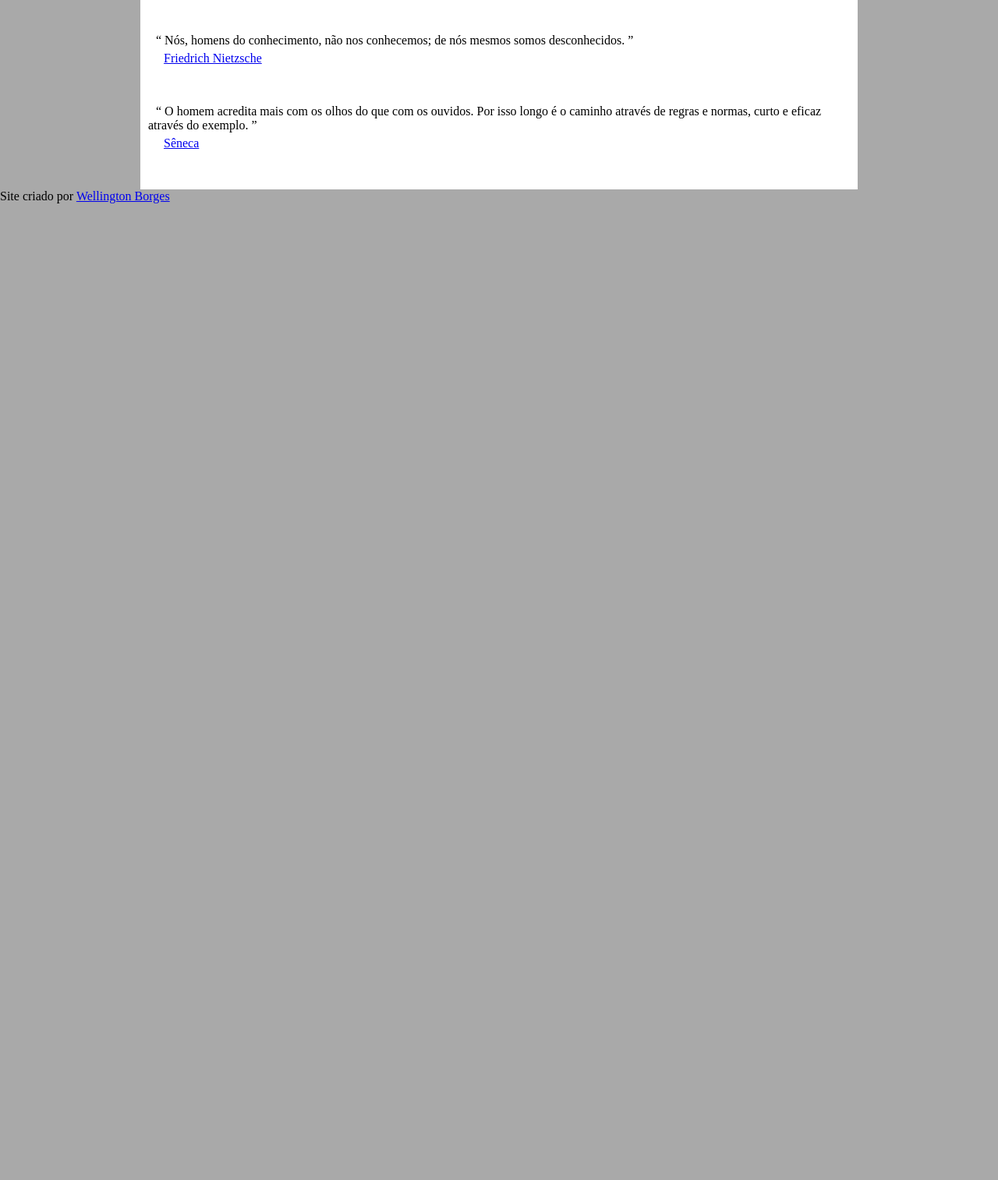
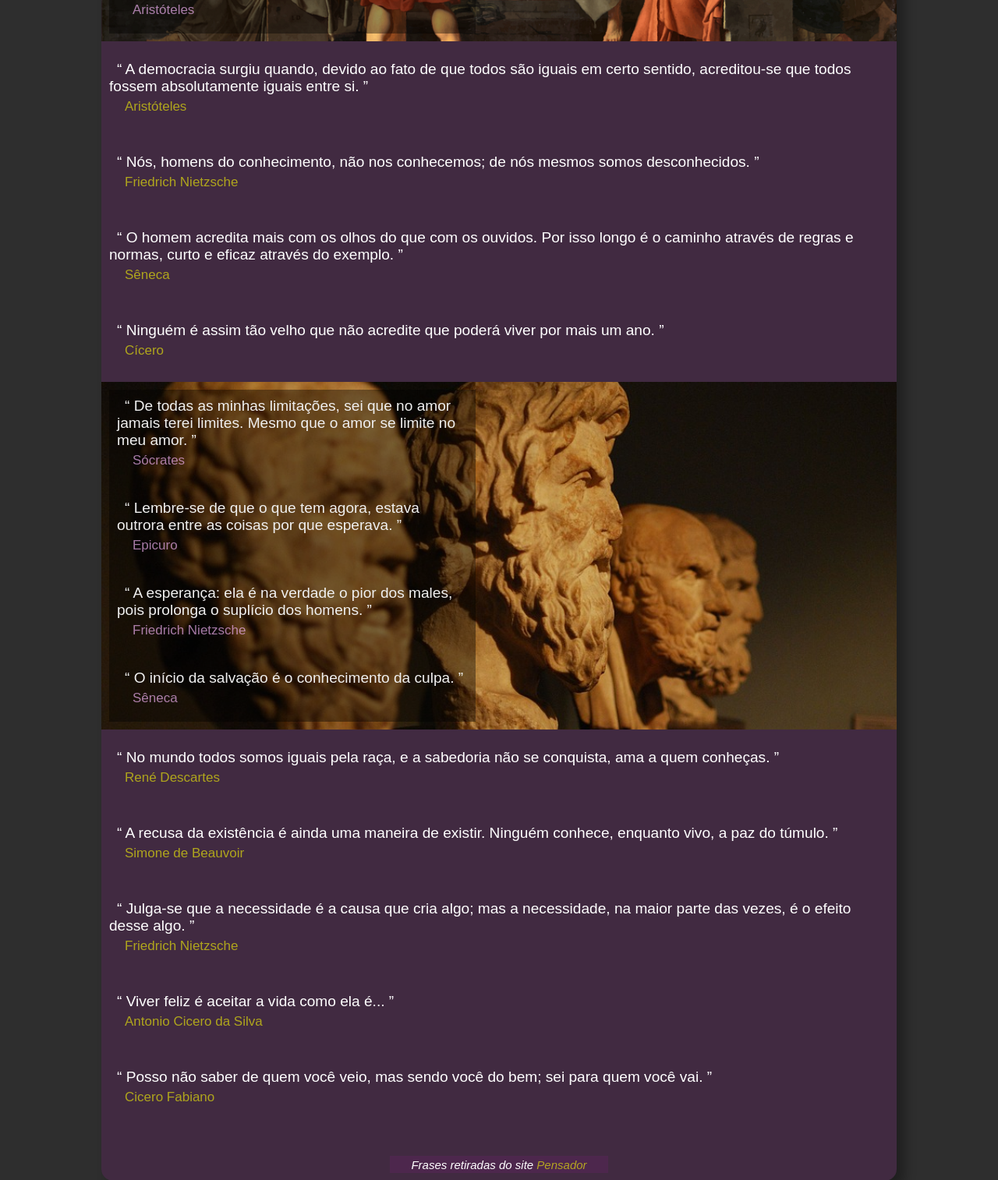
Before and after one commit to wellingtonpisciteli/projeto-filosofia, a plain HTML site: page index.html in a window 1280 px wide. Shown: the part 957-2471 px from the top of the page at 78% size. Before the commit the page ends 1218 px from the top, so only its background shows below. Drawn offline with Linux system fonts and the light colour scheme.

Commit message:
final projeto-filosofia

```diff
--- a/index.html
+++ b/index.html
@@ -9,7 +9,7 @@
 </head>
 <body>
     <header>
-        <h1>Frases Filosóficas</h1>
+        <h1>Trechos da Filosofia</h1>
     </header>
 
     <main>
@@ -51,8 +51,8 @@
 
             <a href="https://www.pensador.com/autor/immanuel_kant/" target="_blank">Immanuel Kant</a>
         </section>
-        <div class="fundo">
-            <div class="imagem">
+        <div class="externo" id="img05">
+            <div class="interno">
                 <section>
                     <p>
                         <q>
@@ -83,7 +83,7 @@
                     <a href="https://www.pensador.com/autor/albert_camus/" target="_blank">Albert Camus</a>
                 </section>
 
-                <section>
+                <section id="final">
                     <p>
                         <q>
                             A modéstia não pode ser considerada uma virtude, pois assemelha-se mais a um sofrimento do que a uma qualidade.
@@ -124,10 +124,122 @@
 
             <a href="https://www.pensador.com/autor/seneca/" target="_blank"> Sêneca</a>
         </section>
+
+        <section class="normal">
+            <p>
+                <q>
+                    Ninguém é assim tão velho que não acredite que poderá viver por mais um ano.
+                </q>
+            </p>
+
+            <a href="https://www.pensador.com/autor/cicero/" target="_blank">Cícero</a>
+        </section>
+
+        <div class="externo" id="img06">
+            <div class="interno">
+                <section>
+                    <p>
+                        <q>
+                            De todas as minhas limitações, sei que no amor jamais terei limites. Mesmo que o amor se limite no meu amor.
+                        </q>
+                    </p>
+
+                    <a href="https://www.pensador.com/autor/socrates/" target="_blank">Sócrates</a>
+                </section>
+
+                <section>
+                    <p>
+                        <q>
+                            Lembre-se de que o que tem agora, estava outrora entre as coisas por que esperava.
+                        </q>
+                    </p>
+
+                    <a href="https://www.pensador.com/autor/epicuro/" target="_blank">Epicuro</a>
+                </section>
+
+                <section>
+                    <p>
+                        <q>
+                            A esperança: ela é na verdade o pior dos males, pois prolonga o suplício dos homens.
+                        </q>
+                    </p>
+
+                    <a href="https://www.pensador.com/autor/friedrich_nietzsche/">Friedrich Nietzsche</a>
+                </section>
+
+                <section id="final">
+                    <p>
+                        <q>
+                            O início da salvação é o conhecimento da culpa.
+                        </q>
+                    </p>
+
+                    <a href="https://www.pensador.com/autor/seneca/">Sêneca</a>
+                </section>
+            </div>
+        </div>
+
+        <section class="normal">
+            <p>
+                <q>
+                    No mundo todos somos iguais pela raça, e a sabedoria não se conquista, ama a quem conheças.
+                </q>
+            </p>
+
+            <a href="https://www.pensador.com/autor/rene_descartes/" target="_blank">René Descartes</a>
+        </section>
+
+        <section class="normal">
+            <p>
+                <q>
+                    A recusa da existência é ainda uma maneira de existir. Ninguém conhece, enquanto vivo, a paz do túmulo.
+                </q>
+            </p>
+
+            <a href="https://www.pensador.com/autor/simone_de_beauvoir/" target="_blank">Simone de Beauvoir</a>
+        </section>
+
+        <section class="normal">
+            <p>
+                <q>
+                    Julga-se que a necessidade é a causa que cria algo; mas a necessidade, na maior parte das vezes, é o efeito desse algo.
+                </q>
+            </p>
+
+            <a href="https://www.pensador.com/autor/friedrich_nietzsche/" target="_blank">Friedrich Nietzsche</a>
+        </section>
+
+        <section class="normal">
+            <p>
+                <q>
+                    Viver feliz é aceitar a vida como ela é...
+                </q>
+            </p>
+
+            <a href="https://www.pensador.com/autor/antonio_cicero_da_silva_aguia/" target="_blank">Antonio Cicero da Silva</a>
+        </section>
+
+        <section class="normal">
+            <p>
+                <q>
+                    Posso não saber de quem você veio, mas sendo você do bem; sei para quem você vai.
+                </q>
+            </p>
+
+            <a href="https://www.pensador.com/autor/cicero_fabiano/">Cicero Fabiano</a>
+        </section>
+
+
+    <aside>
+        <cite>
+            Frases retiradas do site <a href="https://www.pensador.com/" target="_blank">Pensador</a>
+        </cite>
+    </aside>
     </main>
 
+
     <footer>
-        <p>Site criado por <a href="https://github.com/wellingtonpisciteli" target="_blank">Wellington Borges</a></p>
+        <p>Site desenvolvido por <a href="https://github.com/wellingtonpisciteli" target="_blank">Wellington Borges</a></p>
     </footer>
 </body>
 </html>
--- a/style.css
+++ b/style.css
@@ -3,37 +3,42 @@
 * {
     padding: 0px;
     margin: 0px;
+    font-size: 19.1px;
+    font-family: Arial, Helvetica, sans-serif;
+    color: white;
 }
 
 html, body {
     min-height: 100vh;
-    background-color: darkgray;
-}
-
-main {
-    background-color: white;
-    margin: auto;
-    max-width: 900px;
-    min-width: 300px;
-    margin-top: 20px;
-    padding: 10px;
+    background-color: rgb(46, 46, 46);
 }
 
 header {
-    background-color: black;
+    background-color: rgba(0, 0, 0, 0.644);
+    box-shadow: 10px 10px 15px rgba(0, 0, 0, 0.329);
 }
 
 header h1 {
     padding-top: 50px;
     padding-bottom: 50px;
     font-variant: small-caps;
-    font-size: 2.5em;
+    font-size: 3em;
     text-align: center;
     color: white;
 }
 
+main {
+    background-color: rgba(247, 0, 255, 0.089);
+    margin: auto;
+    max-width: 1000px;
+    min-width: 320px;
+    padding: 10px;
+    padding-top: 20px;
+    border-radius: 0px 0px 15px 15px;
+    box-shadow: 10px 10px 15px rgba(0, 0, 0, 0.329);
+}
+
 .normal {
-    background-color: white;
     padding-bottom: 40px;
     text-indent: 10px;
     margin-top: 10px;
@@ -43,28 +48,109 @@ header h1 {
     padding-left: 10px;
     display: inline-block;
     margin-top: 5px;
+    text-decoration: none;
+    color: rgba(255, 255, 3, 0.582);
+    font-size: 17px;
 }
 
-.fundo {
-    background-color: black;
-    margin: -10px;
+.normal a:hover {
+    text-decoration: underline ;
+    font-weight: bold;
+}
+.externo#img05 {
+    background-image: url(imagens/imagem05.webp);
 }
 
-.imagem {
-    max-width: 400px;
+.externo {
+    background-repeat: no-repeat;
+    background-position: right center;
+    background-size: cover;
+    margin: -10px;
+    margin-bottom: 25px;
+    padding: 10px;
 }
 
-.imagem section {
+.interno {
+    max-width: 450px;
+    padding: 10px;
+    background-color: rgba(0, 0, 0, 0.397);
+}
+
+.interno section {
     padding-bottom: 40px;
 }
 
-.imagem p {
-    color: white;
+.interno p {
     text-indent: 10px;
 }
 
-.imagem a {
+.interno q {
+    color: rgb(240, 240, 240);
+}
+
+.interno a {
+    font-size: 17px;
     padding-left: 20px;
     display: inline-block;
+    text-decoration: none;
     margin-top: 5px;
+    color: rgba(244, 180, 247, 0.671);
 }
+
+.interno a:hover {
+    text-decoration: underline;
+    font-weight: bold;
+}
+
+#final {
+    padding-bottom: 10px;
+}
+
+.externo#img06 {
+    background-image: url(imagens/imagem06.jpg);
+}
+
+aside {
+    background-color:rgba(247, 0, 255, 0.062);
+    max-width: 280px;
+    text-align: center;
+    margin: auto;
+    margin-top: 25px;
+}
+
+cite {
+    font-size: 15px;
+}
+
+aside a {
+    font-size: 15px;
+    text-decoration: none;
+    color: rgba(255, 255, 3, 0.582);
+}
+
+aside a:hover {
+    text-decoration: underline;
+    font-weight: bold
+}
+
+footer {
+    background-color: rgba(0, 0, 0, 0.829) ;
+    text-align: center;
+    margin-top: 80px;
+    padding: 5px;
+}
+
+footer p {
+    font-size: 15px;
+}
+
+footer a {
+    font-size: 15px;
+    text-decoration: none;
+    color: rgba(137, 43, 226, 0.644);
+}
+
+footer a:hover {
+    text-decoration: underline;
+    font-weight: bold;
+}
```
Also changed, not shown: imagens/imagem01.jpg (deleted), imagens/imagem02.jpg (deleted), imagens/imagem03.jpg (deleted), imagens/imagem05.webp (added), imagens/imagem06.jpg (added).
